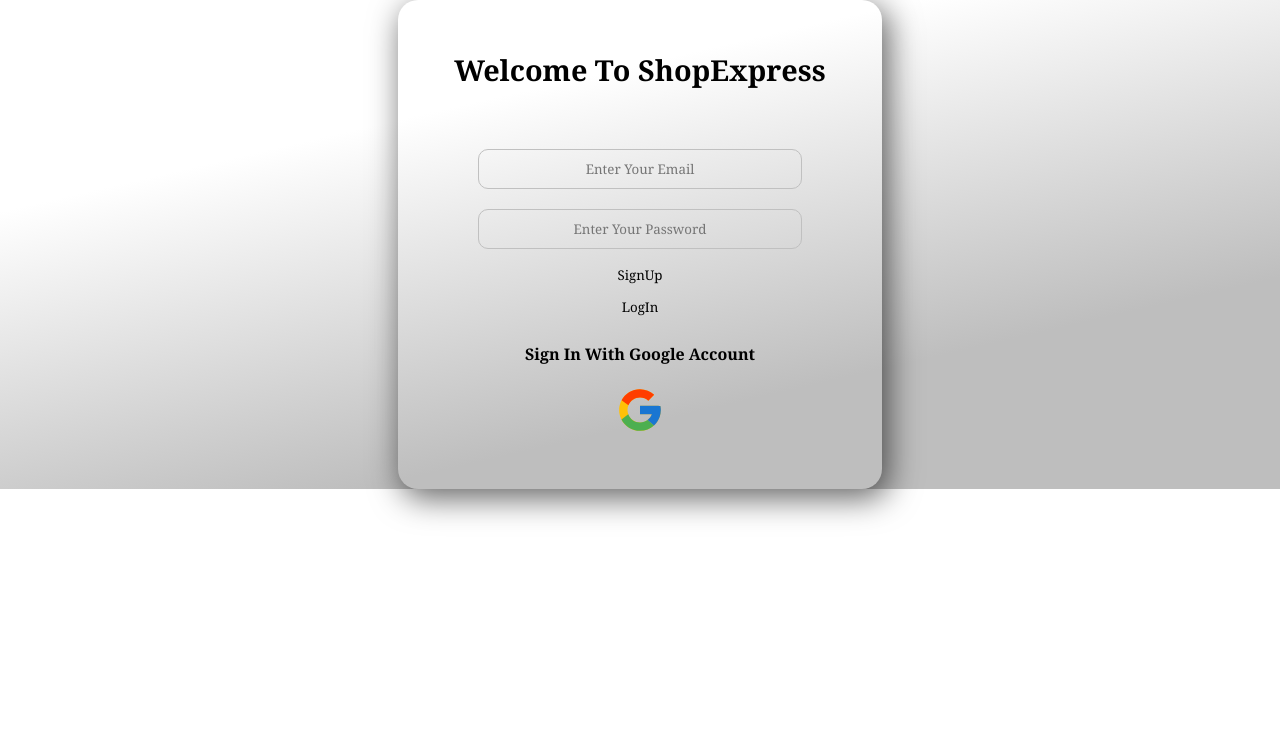
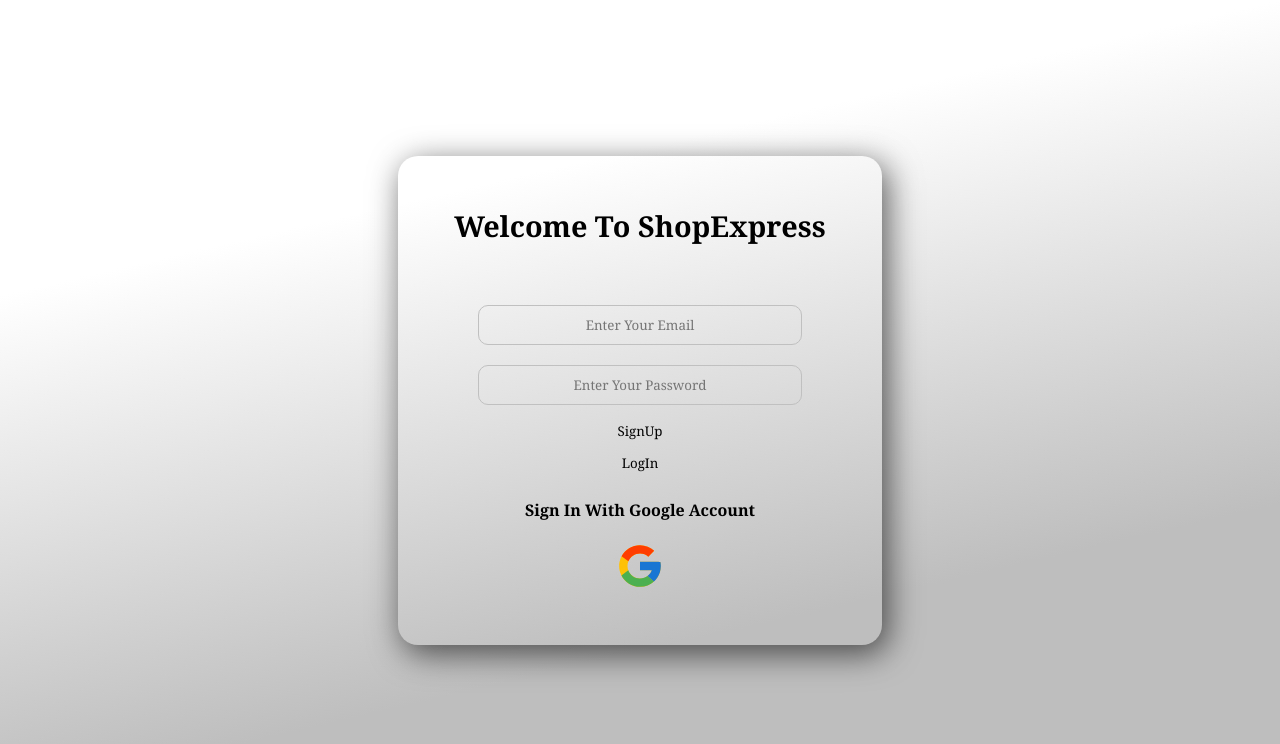
Before and after one commit to EhsanTheCoder98/Mini-Shop, a React (Create React App) app: page /login in a window 1280 px wide. Shown: the top 744 px of the page. Built offline with nearby package versions, Linux system fonts and the light colour scheme.

Commit message:
login background

```diff
--- a/src/components/Login.module.css
+++ b/src/components/Login.module.css
@@ -5,7 +5,7 @@
     rgba(255, 255, 255, 1) 27%,
     rgba(190, 190, 190, 1) 73%
   );
-  height: 110%;
+  height: 100vh;
   display: flex;
   flex-direction: column;
   justify-content: center;
```
